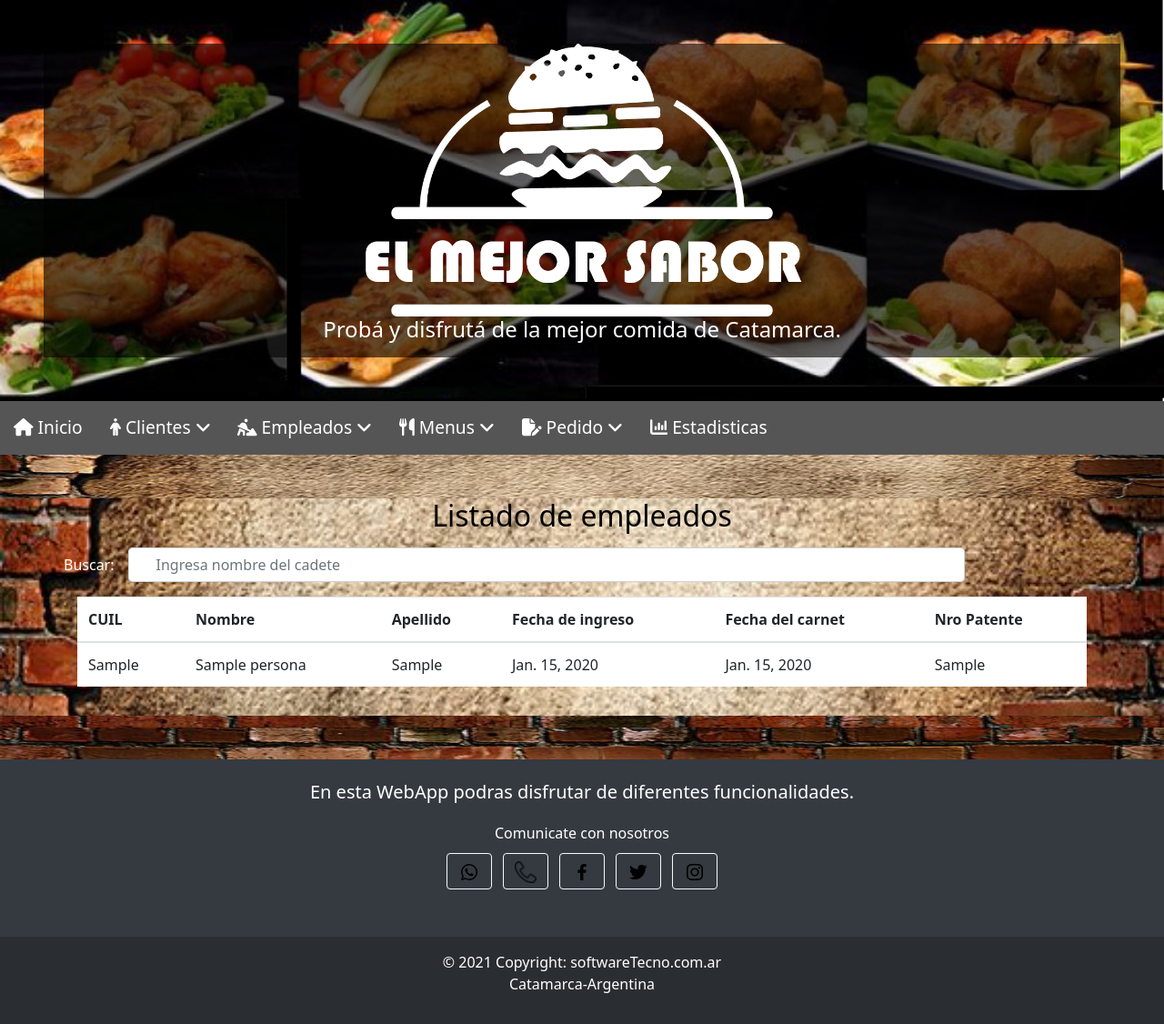
After one commit to JuarezDanielPoman/Rotiseria, a Django app: page /Usuario/ListaDeCadetes in a window 1280 px wide. The commit adds this page. Shown: the whole page at 91% size. Run offline with Django 4.2, Linux system fonts and the light colour scheme; tables that the repository leaves empty hold one stand-in row (values such as "Sample post"); some libraries are stand-ins or nearby versions; some web fonts are replaced.

Commit message:
Agrego lista de cadetes

```diff
--- /dev/null
+++ b/Laboratorio/Rotiseria/apps/Usuario/templates/usuario/ListaDeCadetes.html
@@ -0,0 +1,58 @@
+{%  extends 'base/baseAdministrador.html' %}
+{% block titulo %}EMPLEADOS{% endblock %}
+{% load static %}
+{% block contenido %}
+
+<div class="container">
+    <div class="row mt-3">
+        <div class="col">
+            <h2 class="d-flex justify-content-center mb-3">Listado de empleados</h2>
+
+                <div class="form-group row">
+                    <label for="cliente" class="col-form-label text-white">Buscar:</label>
+                    <div class="col-12 col-md-10">
+                        <input type="text" class="form-control" id="cliente" placeholder="Ingresa nombre del cadete" name="destinatario">
+                    </div>
+                </div>
+
+                <div id="carrito" class="form-group table-responsive" >
+                    <table class="table bg-white">
+                        <thead>
+                            <tr>
+                                <!-- <th scope="col">Imagen</th> -->
+                                <th scope="col">CUIL</th>
+                                <th scope="col">Nombre</th>
+                                <th scope="col">Apellido</th>
+                                <th scope="col">Fecha de ingreso</th>
+                                <th scope="col">Fecha del carnet</th>
+                                <th scope="col">Nro Patente</th>
+                            </tr>
+
+                        </thead>
+                        <tbody class="body">
+                            {% for e in cadetes %}
+                                <tr>
+                                    <td>{{e.cuil}}</td>
+                                    <td>{{e.nombre}}</td>
+                                    <td>{{e.apellido}}</td>
+                                    <td>{{e.fecha_ingreso}}</td>
+                                    <td>{{e.fecha_vigencia_carnet}}</td>
+                                    <td>{{e.numero_patente}}</td>
+                                </tr>
+                            {% endfor%}
+                        </tbody>
+                    </table>
+                </div>
+
+
+
+        </div>
+
+
+    </div>
+</div>
+
+
+
+
+{% endblock contenido %}
--- a/Laboratorio/Rotiseria/apps/Usuario/url.py
+++ b/Laboratorio/Rotiseria/apps/Usuario/url.py
@@ -2,7 +2,7 @@
 from django.urls import path
 from django.urls.resolvers import URLPattern
 
-from .views import creacion_cadete,persona_edit, creacion_cliente, persona_delete, persona_detalle
+from .views import creacion_cadete, lista_cadetes,persona_edit, creacion_cliente, persona_delete, persona_detalle
 
 app_name='Usuario'
 
@@ -12,5 +12,6 @@ urlpatterns=[
     path('<int:pk>/', persona_detalle, name='persona_detalle'),
     path('', persona_delete, name='persona_delete'),
     path('edit/<int:pk>', persona_edit, name='persona_edit'),
+    path('ListaDeCadetes', lista_cadetes, name='lista_de_cadetes')
 
 ]
--- a/Laboratorio/Rotiseria/apps/Usuario/views.py
+++ b/Laboratorio/Rotiseria/apps/Usuario/views.py
@@ -5,7 +5,7 @@ from django.shortcuts import render, get_object_or_404, redirect
 from django.urls import reverse
 from django.contrib.auth.decorators import permission_required
 from apps.Usuario.forms import CadeteForm
-from apps.Usuario.models import Persona
+from apps.Usuario.models import Persona, cadete
 from apps.Usuario.forms import ZonaDomicilioForm
 from apps.Usuario.forms import PersonaForm
 from apps.Usuario.forms import DomicilioForm
@@ -47,8 +47,6 @@ def creacion_cliente(request):
         zona_form = ZonaDomicilioForm(prefix='zona')
     return render(request,'Usuario/RegistroDeClientes.html',{'persona_form': persona_form,'domicilio_form': domicilio_form,'telefono_form': telefono_form,'zona_form': zona_form})
 
-
-
 def creacion_cadete(request):
     if (request.method == 'POST'):
         domicilio_form = DomicilioForm(request.POST, prefix='domicilio')
@@ -81,13 +79,11 @@ def creacion_cadete(request):
         zona_form = ZonaDomicilioForm(prefix='zona')
     return render(request,'Usuario/RegistroDeCadetes.html',{'persona_form': persona_form,'domicilio_form': domicilio_form,'telefono_form': telefono_form,'zona_form': zona_form})
 
-
 def persona_detalle(request, pk):
     persona = get_object_or_404(Persona, pk=pk)
     return render(request,
                   'Usuario/detalle.html',
                   {'persona': persona})
-
 
 def persona_delete(request):
     if request.method == 'POST':
@@ -99,7 +95,6 @@ def persona_delete(request):
             'Se ha eliminado la persona {}'.format(persona))
     return render(request,
                   'Usuario/detalle.html')
-
 
 def persona_edit(request, pk):
     persona = get_object_or_404(Persona, pk=pk)
@@ -132,3 +127,7 @@ def persona_edit(request, pk):
         telefono_form = TelefonoForm(prefix='telefono')
         zona_form = ZonaDomicilioForm(prefix='zona')
     return render(request,'Usuario/persona_edit.html',{'persona_form': persona_form,'domicilio_form': domicilio_form,'telefono_form': telefono_form,'zona_form': zona_form})
+
+def lista_cadetes(request):
+    listaCadetes = cadete.objects.all()
+    return render(request,'Usuario/ListaDeCadetes.html',{'cadetes': listaCadetes})
--- a/Laboratorio/Rotiseria/templates/base/baseAdministrador.html
+++ b/Laboratorio/Rotiseria/templates/base/baseAdministrador.html
@@ -73,7 +73,7 @@
                     <a href="#" class="hvr-icon-hang menu__link submenu-btn hvr-icon-fade"><i class="fa-solid fa-person-digging"></i> Empleados <i class="hvr-icon fa-solid fa-angle-down"></i></a>
                     <ul class="submenu">
                         <li id="cadete" class="menu__item"><a id="cadete" href="{% url 'Usuario:RegistroDeCadetes' %}" class="hvr-icon-down menu__link">Registrar</a></li>
-                        <li id="lista-empleado" class="menu__item"><a  href="#" class="hvr-icon-down menu__link">Listar</a></li>
+                        <li id="lista-empleado" class="menu__item"><a  href="{% url 'Usuario:lista_de_cadetes' %}" class="hvr-icon-down menu__link">Listar</a></li>
                    </ul>
                 </li>
 
```
